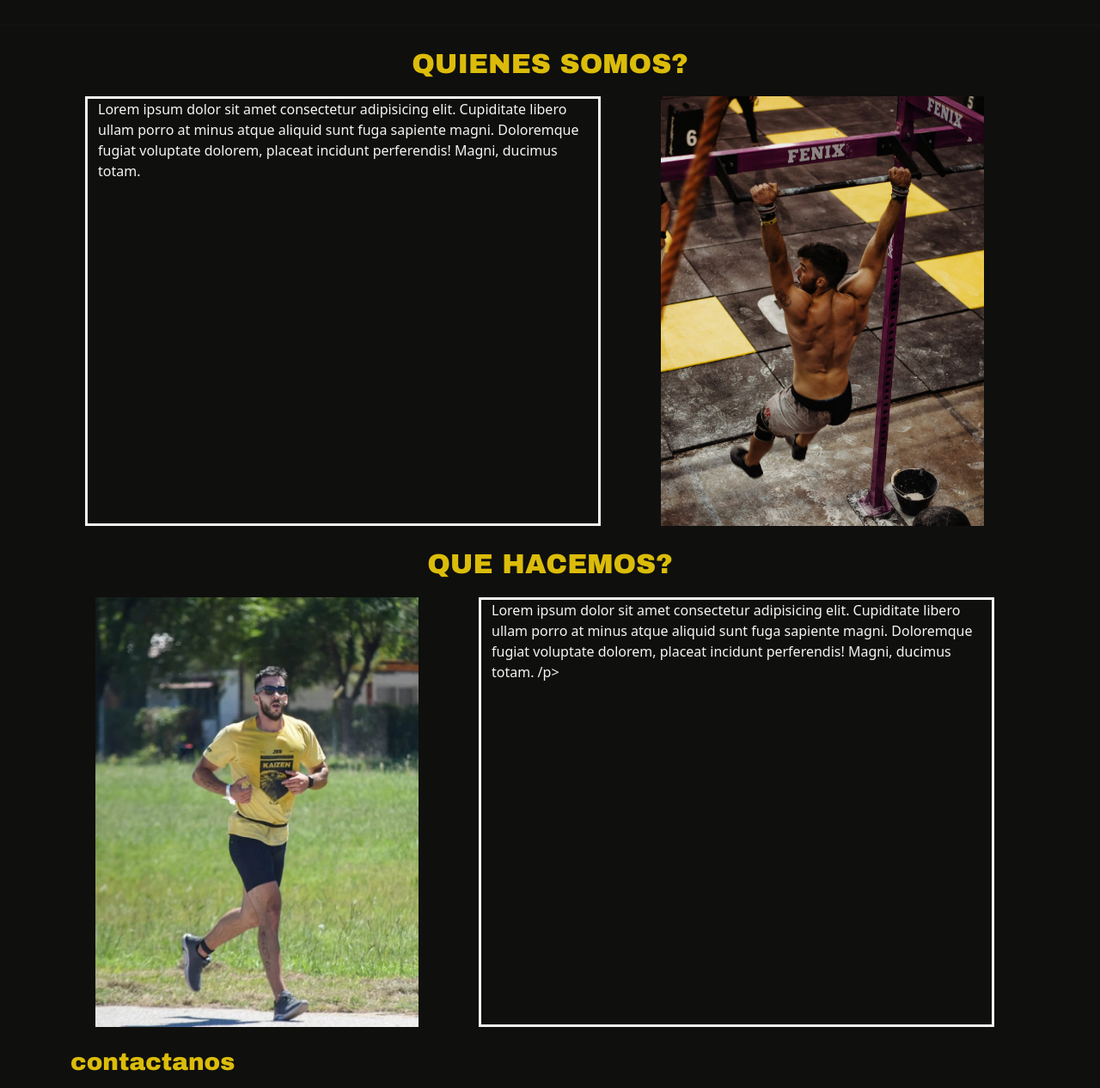
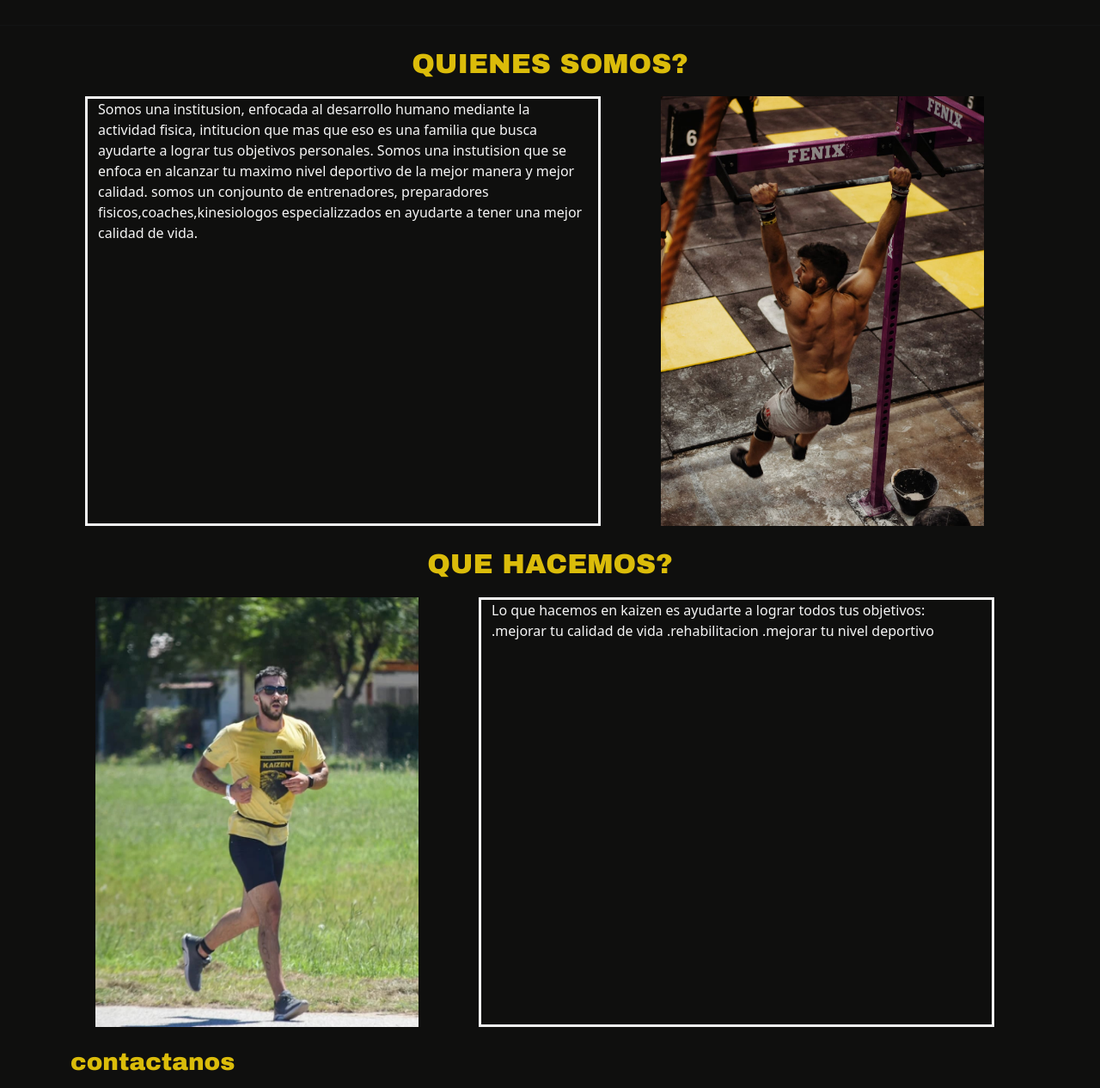
Before and after one commit to juanjorevi/kaizenprogram, a website: page index.html in a window 1280 px wide. Shown: the part 291-1557 px from the top of the page at 86% size. Drawn offline with nearby package versions, Linux system fonts and the light colour scheme.

Commit message:
entrega s2

```diff
--- a/index.html
+++ b/index.html
@@ -9,13 +9,14 @@
     <meta http-equiv="X-UA-Compatible" content="IE=edge">
     <meta name="viewport" content="width=device-width, initial-scale=1.0">
     <link rel="stylesheet" href="https://cdnjs.cloudflare.com/ajax/libs/animate.css/4.1.1/animate.min.css"/>
-    <link href="https://cdn.jsdelivr.net/npm/bootstrap@5.1.3/dist/css/bootstrap.min.css" rel="stylesheet" integrity="sha384-1BmE4kWBq78iYhFldvKuhfTAU6auU8tT94WrHftjDbrCEXSU1oBoqyl2QvZ6jIW3" crossorigin="anonymous">
     <link rel="preconnect" href="https://fonts.googleapis.com">
     <link rel="preconnect" href="https://fonts.gstatic.com" crossorigin>
     <link href="https://fonts.googleapis.com/css2?family=Archivo+Black&display=swap" rel="stylesheet">
     <link rel="preconnect" href="https://fonts.googleapis.com">
     <link rel="preconnect" href="https://fonts.gstatic.com" crossorigin>
     <link href="https://fonts.googleapis.com/css2?family=Archivo+Black&display=swap" rel="stylesheet">
+    <link href="https://cdn.jsdelivr.net/npm/bootstrap@5.1.3/dist/css/bootstrap.min.css" rel="stylesheet" integrity="sha384-1BmE4kWBq78iYhFldvKuhfTAU6auU8tT94WrHftjDbrCEXSU1oBoqyl2QvZ6jIW3"
+    crossorigin="anonymous">
     <link rel="stylesheet" href="css/style.css">
 
 
@@ -70,7 +71,9 @@
           <h2 class="h2menu wow animate__animated animate__fadeInDown col-12">QUIENES SOMOS?</h2>
              <div class="centro row">
                <p class="col-xs-12 col-sm-6 col-lg-6">
-                 Lorem ipsum dolor sit amet consectetur adipisicing elit. Cupiditate libero ullam porro at minus atque aliquid sunt fuga sapiente magni. Doloremque fugiat voluptate dolorem, placeat incidunt perferendis! Magni, ducimus totam.
+                 Somos una institusion, enfocada al desarrollo humano mediante la actividad fisica, intitucion que mas que eso es una familia que busca ayudarte a lograr tus objetivos personales.
+                 Somos una instutision que se enfoca en alcanzar tu maximo nivel deportivo de la mejor manera y mejor calidad.
+                 somos un conjounto de entrenadores, preparadores fisicos,coaches,kinesiologos especializzados en ayudarte a tener una mejor calidad de vida.
                </p>
                <img class="textomenu col-xs-12 col-sm-6 col-lg-6" src="./imagenes/WhatsApp Image 2022-02-13 at 5.54.00 PM.jpeg" alt="juanjo" width="200px">
              </div>
@@ -81,8 +84,11 @@
          <div class="centro row">
              <img class="textomenu  col-xs-12 col-sm-6 col-lg-6" src="./imagenes/juanjocorriendo.jpeg" alt="juanjo" width="200px">
              <p class=" col-xs-12 col-sm-6 col-lg-6">
-                 Lorem ipsum dolor sit amet consectetur adipisicing elit. Cupiditate libero ullam porro at minus atque aliquid sunt fuga sapiente magni. Doloremque fugiat voluptate dolorem, placeat incidunt perferendis! Magni, ducimus totam.
-             /p>
+              Lo que hacemos en kaizen es ayudarte a lograr todos tus objetivos:
+              .mejorar tu calidad de vida
+              .rehabilitacion
+              .mejorar tu nivel deportivo
+             </p>
         </div>
       </div>
      <div class="centro2 row">
--- a/scss/navindex.scss
+++ b/scss/navindex.scss
@@ -1,4 +1,4 @@
-.navbar {
+.nav {
   padding: 1rem;
   background-color: black;
   ul {
@@ -14,7 +14,6 @@
       transition: all 1s ease;
       text-align: center;
     }
-  }
     ul li a:hover {
       background-color: rgb(168, 163, 155);
       color: rgb(10, 10, 10);
@@ -26,3 +25,4 @@
       border-color: rgb(221, 228, 121);
     }
    }
+  }
```
Lines whose indentation alone changed are shown as unchanged.
